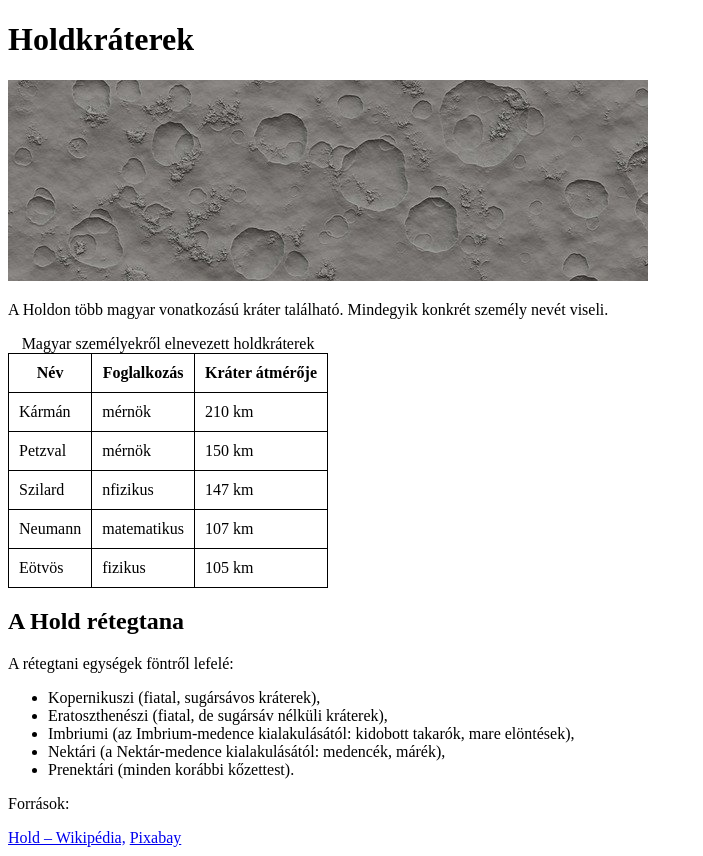
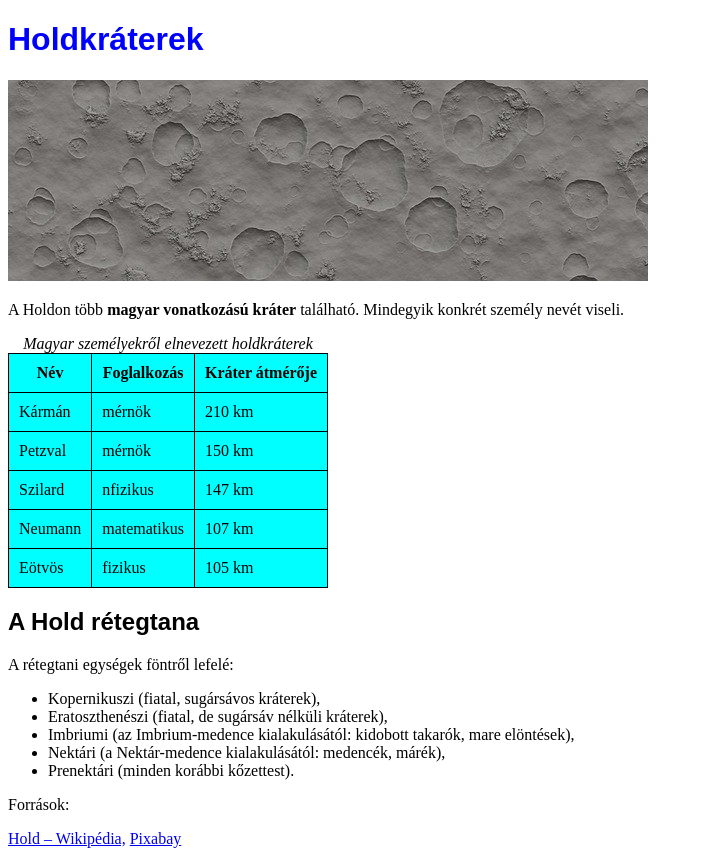
Before and after one commit to HamarKornel/Holdeiru240925, a plain HTML site: page index.html in a window 1280 px wide. Shown: the whole page, without its empty margins (0-703 px from the left). Drawn offline with Linux system fonts and the light colour scheme.

Commit message:
css kész

```diff
--- a/index.html
+++ b/index.html
@@ -4,7 +4,7 @@
 <head>
     <meta charset="UTF-8">
     <link rel="stylesheet" href="stilus.css">
-    <title>Hold</title>
+    <title>Holdkráterek</title>
     <meta name="keyword" keyword="hold, holdjáró">
     <meta name="description" descriptiom="Az oldal a holdról szól">
     <meta name="author" author="Hamar Kornél">
@@ -12,10 +12,12 @@
     <body>
         <header>
             <h1>Holdkráterek</h1>
-            <img src="kraterek.jpg" alt="holdkráterek">
+            <img src="kraterek.jpg" alt="Holdkráterekről készült fotó" title="Holdkráterekről készült fotó">
         </header>
         <main>
-            <p>A Holdon több magyar vonatkozású kráter található. Mindegyik konkrét személy nevét viseli.</p>
+            <p>A Holdon több
+                <span id="vastag">magyar vonatkozású kráter</span>
+                 található. Mindegyik konkrét személy nevét viseli.</p>
 
             <table>
                 <caption>Magyar személyekről elnevezett holdkráterek</caption>
--- a/stilus.css
+++ b/stilus.css
@@ -9,3 +9,34 @@ td,th {
 
 
 /* További beállítások a feladat szerint */
+h1{
+        /*betűszín*/
+        color: blue;
+        /*betűcsalád, betűtipus*/
+        font-family: Arial, Helvetica, sans-serif;
+}
+h2, h1{
+        /*betűcsalád, betűtipus*/
+        font-family: Arial, Helvetica, sans-serif;
+}
+
+#vastag{
+        /*vastagon szedett*/
+        font-weight: bold;
+        /*dölt betűs*/
+        /*font-style: italic;*/
+}
+
+caption{
+        font-style: italic;
+}
+td, th{
+        background-color: aqua;
+}
+table{
+        background-color: aqua;
+}
+
+tr{
+        background-color: aqua;
+}
```
